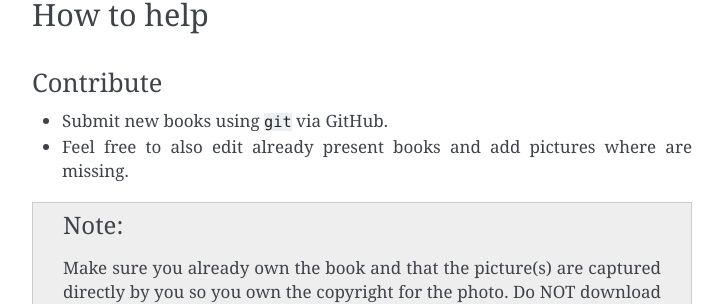
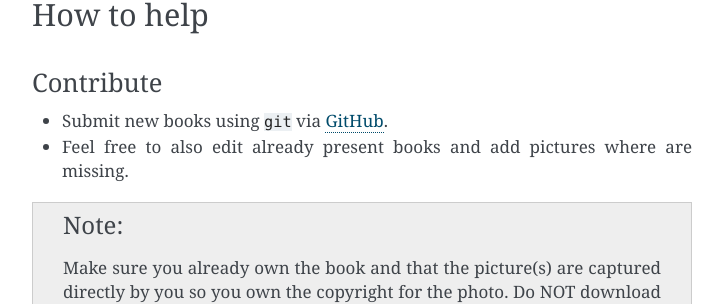
Before and after one commit to KeyWeeUsr/bibliography.space, a Sphinx documentation site: the page built from source/index.rst, in a window 1280 px wide. Shown: the part 847-1151 px from the top of the page, without its empty margins (388-1111 px from the left). Built offline with Sphinx 7.4.7, drawn with Linux system fonts in a browser that asks for light colours; pages that are not in the unit, such as notebooks, are missing from menus.

Commit message:
[ADD] Add link to GitHub

```diff
--- a/source/index.rst
+++ b/source/index.rst
@@ -40,7 +43,7 @@ How to help
 Contribute
 ~~~~~~~~~~
 
-- Submit new books using ``git`` via GitHub.
+- Submit new books using ``git`` via |github|_.
 - Feel free to also edit already present books and add pictures where are
   missing.
 
```
Also changed, not shown: other parts of source/index.rst (+3 -0 lines).
